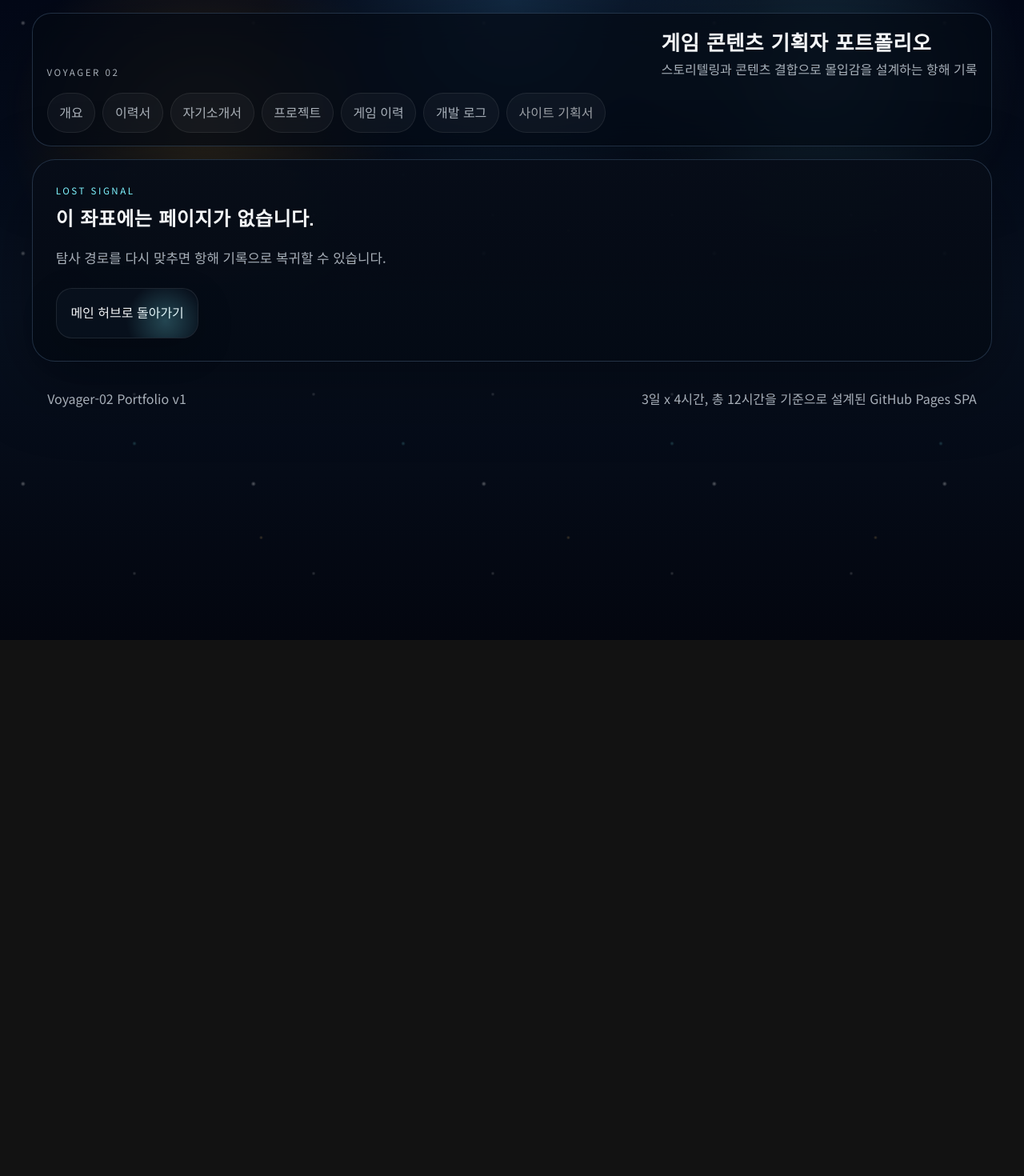
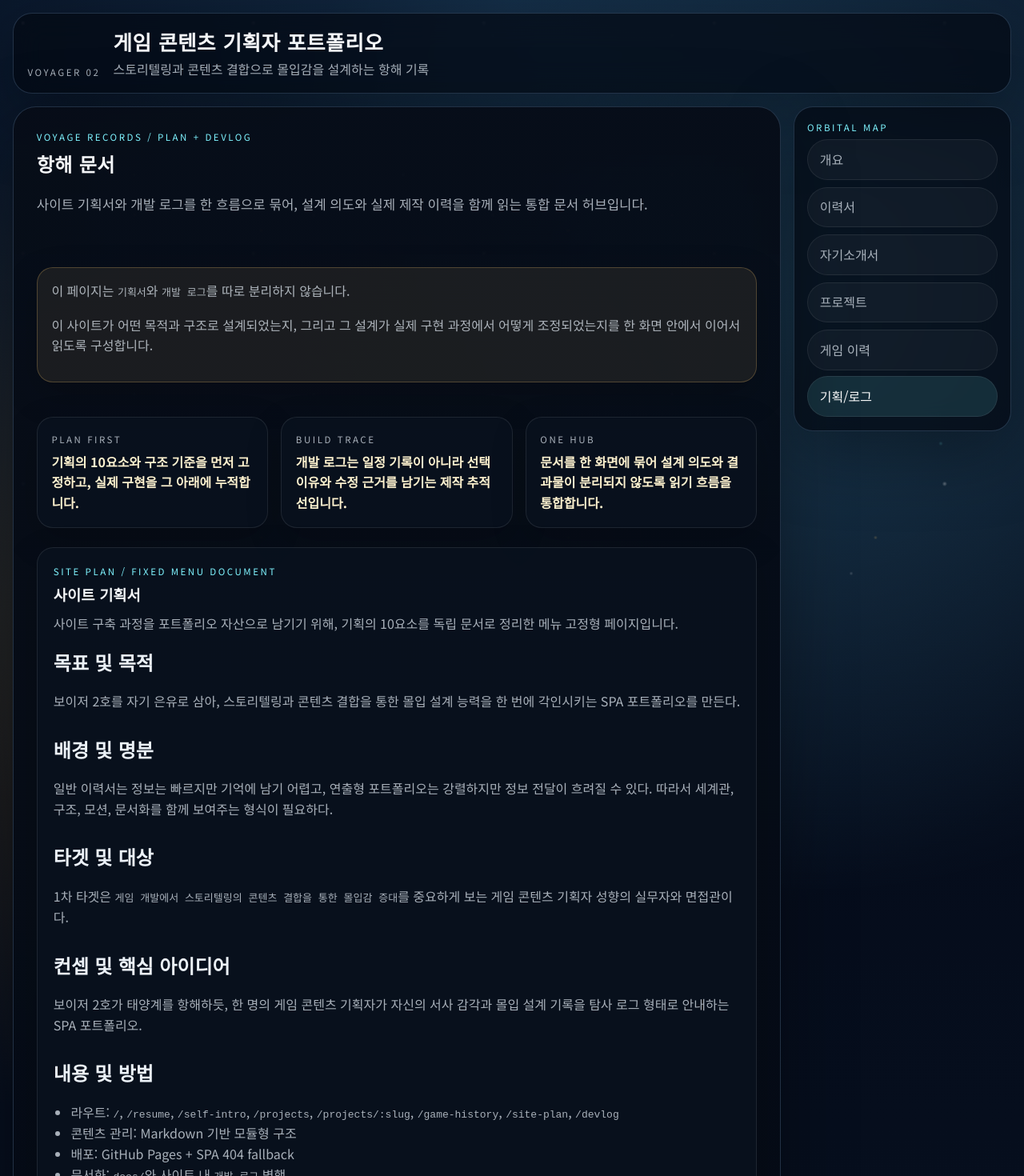
Before and after one commit to byesngmin/voyager-02-portfolio, a React (Vite) app: page /records in a window 1280 px wide. Shown: the top 1470 px of the page at 80% size. Before the commit the page ends 800 px from the top, so only its background shows below. Built offline with nearby package versions, Linux system fonts and the light colour scheme.

Commit message:
Update 홈 컴에서 추가 갱신

```diff
--- a/src/app/App.tsx
+++ b/src/app/App.tsx
@@ -1,16 +1,15 @@
-import { BrowserRouter, Route, Routes } from "react-router-dom";
+import { BrowserRouter, Navigate, Route, Routes } from "react-router-dom";
 import { IntroGate } from "../components/IntroGate";
 import { Layout } from "../components/Layout";
 import { RouteTransition } from "../components/RouteTransition";
-import { DevlogRoute } from "../routes/DevlogRoute";
 import { GameHistoryRoute } from "../routes/GameHistoryRoute";
 import { HomeRoute } from "../routes/HomeRoute";
 import { NotFoundRoute } from "../routes/NotFoundRoute";
 import { ProjectDetailRoute } from "../routes/ProjectDetailRoute";
 import { ProjectsRoute } from "../routes/ProjectsRoute";
+import { RecordsRoute } from "../routes/RecordsRoute";
 import { ResumeRoute } from "../routes/ResumeRoute";
 import { SelfIntroRoute } from "../routes/SelfIntroRoute";
-import { SitePlanRoute } from "../routes/SitePlanRoute";
 
 export default function App() {
   return (
@@ -25,8 +24,9 @@ export default function App() {
               <Route path="/projects" element={<ProjectsRoute />} />
               <Route path="/projects/:slug" element={<ProjectDetailRoute />} />
               <Route path="/game-history" element={<GameHistoryRoute />} />
-              <Route path="/site-plan" element={<SitePlanRoute />} />
-              <Route path="/devlog" element={<DevlogRoute />} />
+              <Route path="/records" element={<RecordsRoute />} />
+              <Route path="/site-plan" element={<Navigate to="/records" replace />} />
+              <Route path="/devlog" element={<Navigate to="/records" replace />} />
               <Route path="*" element={<NotFoundRoute />} />
             </Routes>
           </RouteTransition>
--- a/src/components/Layout.tsx
+++ b/src/components/Layout.tsx
@@ -11,8 +11,7 @@ const navItems = [
   { to: "/self-intro", label: "자기소개서" },
   { to: "/projects", label: "프로젝트" },
   { to: "/game-history", label: "게임 이력" },
-  { to: "/devlog", label: "개발 로그" },
-  { to: "/site-plan", label: "사이트 기획서", subtle: true },
+  { to: "/records", label: "기획/로그", subtle: true },
 ];
 
 export function Layout({ children }: LayoutProps) {
@@ -27,6 +26,13 @@ export function Layout({ children }: LayoutProps) {
             <p>스토리텔링과 콘텐츠 결합으로 몰입감을 설계하는 항해 기록</p>
           </div>
         </div>
+      </header>
+
+      <div className="site-layout">
+        <main className="site-main">{children}</main>
+        <aside className="site-sidebar">
+          <div className="site-sidebar__panel">
+            <p className="site-header__eyebrow">Orbital Map</p>
             <nav className="site-nav" aria-label="주요 메뉴">
               {navItems.map((item) => (
                 <NavLink
@@ -46,9 +52,9 @@ export function Layout({ children }: LayoutProps) {
                 </NavLink>
               ))}
             </nav>
-      </header>
-
-      <main className="site-main">{children}</main>
+          </div>
+        </aside>
+      </div>
 
       <footer className="site-footer">
         <p>Voyager-02 Portfolio v1</p>
--- /dev/null
+++ b/src/content/pages/records.md
@@ -0,0 +1,10 @@
+---
+slug: records
+order: 6
+title: 항해 문서
+eyebrow: Voyage Records / Plan + Devlog
+summary: 사이트 기획서와 개발 로그를 한 흐름으로 묶어, 설계 의도와 실제 제작 이력을 함께 읽는 통합 문서 허브입니다.
+---
+이 페이지는 `기획서`와 `개발 로그`를 따로 분리하지 않습니다.
+
+이 사이트가 어떤 목적과 구조로 설계되었는지, 그리고 그 설계가 실제 구현 과정에서 어떻게 조정되었는지를 한 화면 안에서 이어서 읽도록 구성합니다.
--- a/src/content/pages/resume.md
+++ b/src/content/pages/resume.md
@@ -3,7 +3,7 @@ slug: resume
 order: 2
 title: 이력서 초안
 eyebrow: Resume / Draft Narrative Profile
-summary: 개인 이력의 세부 수치는 추후 교체 가능하도록 남겨 두고, 현재는 몰입 중심 콘텐츠 기획자의 작업 관점을 먼저 드러내는 버전입니다.
+summary: 이후 교체 예정
 ---
 ## 한 줄 정의
 
--- /dev/null
+++ b/src/routes/RecordsRoute.tsx
@@ -0,0 +1,113 @@
+import { getDevlogs, getPage } from "../lib/content";
+
+export function RecordsRoute() {
+  const hub = getPage("records");
+  const plan = getPage("site-plan");
+  const devlog = getPage("devlog");
+  const logs = getDevlogs();
+
+  if (!hub || !plan || !devlog) {
+    return null;
+  }
+
+  return (
+    <section className="page-section document-hub">
+      <header className="page-header">
+        {hub.frontmatter.eyebrow ? (
+          <p className="page-header__eyebrow">{hub.frontmatter.eyebrow}</p>
+        ) : null}
+        <h2>{hub.frontmatter.title}</h2>
+        {hub.frontmatter.summary ? (
+          <p className="page-header__summary">{hub.frontmatter.summary}</p>
+        ) : null}
+      </header>
+
+      <article
+        className="callout-banner markdown-body"
+        dangerouslySetInnerHTML={{ __html: hub.html }}
+      />
+
+      <div className="document-brief">
+        <article className="data-card">
+          <p className="signal-card__label">Plan First</p>
+          <strong>기획의 10요소와 구조 기준을 먼저 고정하고, 실제 구현을 그 아래에 누적합니다.</strong>
+        </article>
+        <article className="data-card">
+          <p className="signal-card__label">Build Trace</p>
+          <strong>개발 로그는 일정 기록이 아니라 선택 이유와 수정 근거를 남기는 제작 추적선입니다.</strong>
+        </article>
+        <article className="data-card">
+          <p className="signal-card__label">One Hub</p>
+          <strong>문서를 한 화면에 묶어 설계 의도와 결과물이 분리되지 않도록 읽기 흐름을 통합합니다.</strong>
+        </article>
+      </div>
+
+      <div className="document-shell">
+        <section className="document-section">
+          <header className="document-section__header">
+            {plan.frontmatter.eyebrow ? (
+              <p className="page-header__eyebrow">{plan.frontmatter.eyebrow}</p>
+            ) : null}
+            <h3>{plan.frontmatter.title}</h3>
+            {plan.frontmatter.summary ? <p>{plan.frontmatter.summary}</p> : null}
+          </header>
+          <article
+            className="markdown-body"
+            dangerouslySetInnerHTML={{ __html: plan.html }}
+          />
+        </section>
+
+        <section className="document-section">
+          <header className="document-section__header">
+            {devlog.frontmatter.eyebrow ? (
+              <p className="page-header__eyebrow">{devlog.frontmatter.eyebrow}</p>
+            ) : null}
+            <h3>{devlog.frontmatter.title}</h3>
+            {devlog.frontmatter.summary ? <p>{devlog.frontmatter.summary}</p> : null}
+          </header>
+
+          <article
+            className="markdown-body document-section__intro"
+            dangerouslySetInnerHTML={{ __html: devlog.html }}
+          />
+
+          <div className="timeline-list">
+            {logs.map((log) => (
+              <article className="timeline-card" key={log.slug}>
+                <div className="timeline-card__header">
+                  <div>
+                    <p className="timeline-card__eyebrow">{log.frontmatter.topic}</p>
+                    <h3>{log.frontmatter.title}</h3>
+                  </div>
+                  <span>{log.frontmatter.date}</span>
+                </div>
+                <div className="devlog-grid">
+                  <div>
+                    <p>Decision</p>
+                    <strong>{log.frontmatter.decision}</strong>
+                  </div>
+                  <div>
+                    <p>Problem</p>
+                    <strong>{log.frontmatter.problem}</strong>
+                  </div>
+                  <div>
+                    <p>Resolution</p>
+                    <strong>{log.frontmatter.resolution}</strong>
+                  </div>
+                  <div>
+                    <p>Next Step</p>
+                    <strong>{log.frontmatter.next_step}</strong>
+                  </div>
+                </div>
+                <div
+                  className="timeline-card__body markdown-body"
+                  dangerouslySetInnerHTML={{ __html: log.html }}
+                />
+              </article>
+            ))}
+          </div>
+        </section>
+      </div>
+    </section>
+  );
+}
--- a/src/styles/global.css
+++ b/src/styles/global.css
@@ -67,6 +67,7 @@ select {
 }
 
 .site-header,
+.site-layout,
 .site-main,
 .site-footer {
   position: relative;
@@ -74,7 +75,7 @@ select {
 }
 
 .site-header {
-  width: min(1200px, calc(100% - 2rem));
+  width: min(1320px, calc(100% - 2rem));
   margin: 1rem auto 0;
   padding: 1rem 1.1rem;
   border: 1px solid var(--border);
@@ -86,10 +87,8 @@ select {
 
 .site-header__brand {
   display: flex;
-  justify-content: space-between;
   gap: 1rem;
   align-items: end;
-  margin-bottom: 1rem;
 }
 
 .site-header__brand h1,
@@ -132,13 +131,37 @@ select {
   font-size: 0.72rem;
 }
 
+.site-layout {
+  width: min(1320px, calc(100% - 2rem));
+  margin: 1rem auto;
+  display: grid;
+  grid-template-columns: minmax(0, 1fr) 17rem;
+  gap: 1rem;
+  align-items: start;
+}
+
+.site-sidebar {
+  position: relative;
+}
+
+.site-sidebar__panel {
+  position: sticky;
+  top: 1rem;
+  padding: 1rem;
+  border: 1px solid var(--border);
+  border-radius: 1.5rem;
+  background: rgba(4, 9, 19, 0.72);
+  box-shadow: var(--shadow);
+  backdrop-filter: blur(18px);
+}
+
 .site-nav {
-  display: flex;
-  flex-wrap: wrap;
+  display: grid;
   gap: 0.55rem;
 }
 
 .site-nav__link {
+  display: block;
   padding: 0.72rem 0.92rem;
   border: 1px solid rgba(255, 255, 255, 0.08);
   border-radius: 999px;
@@ -159,12 +182,11 @@ select {
 }
 
 .site-main {
-  width: min(1200px, calc(100% - 2rem));
-  margin: 1rem auto;
+  min-width: 0;
 }
 
 .site-footer {
-  width: min(1200px, calc(100% - 2rem));
+  width: min(1320px, calc(100% - 2rem));
   margin: 0 auto 2rem;
   padding: 1.1rem 1.2rem 0;
   display: flex;
@@ -530,6 +552,49 @@ select {
   margin-top: 1rem;
 }
 
+.document-hub {
+  display: grid;
+  gap: 1.5rem;
+}
+
+.document-brief {
+  display: grid;
+  grid-template-columns: repeat(3, minmax(0, 1fr));
+  gap: 1rem;
+}
+
+.document-shell {
+  display: grid;
+  gap: 1rem;
+}
+
+.document-section {
+  padding: 1.25rem;
+  border: 1px solid rgba(255, 255, 255, 0.09);
+  border-radius: 1.3rem;
+  background: var(--surface);
+  box-shadow: 0 15px 45px rgba(0, 0, 0, 0.18);
+}
+
+.document-section__header {
+  margin-bottom: 1.1rem;
+}
+
+.document-section__header h3 {
+  margin: 0;
+  font-family: "Orbitron", sans-serif;
+}
+
+.document-section__header p:last-child {
+  margin: 0.45rem 0 0;
+  color: var(--text-muted);
+  max-width: 52rem;
+}
+
+.document-section__intro {
+  margin-bottom: 1.2rem;
+}
+
 .link-row {
   display: flex;
   flex-wrap: wrap;
@@ -698,8 +763,21 @@ select {
   .planet-grid,
   .project-grid,
   .data-grid,
-  .devlog-grid {
+  .devlog-grid,
+  .document-brief {
     grid-template-columns: 1fr;
+  }
+
+  .site-layout {
+    grid-template-columns: 1fr;
+  }
+
+  .site-sidebar {
+    order: -1;
+  }
+
+  .site-sidebar__panel {
+    position: static;
   }
 
   .site-header__brand,
@@ -716,7 +794,7 @@ select {
 
 @media (max-width: 640px) {
   .site-header,
-  .site-main,
+  .site-layout,
   .site-footer {
     width: min(100% - 1rem, 100%);
   }
@@ -734,8 +812,13 @@ select {
   }
 
   .site-nav {
+    display: flex;
     overflow-x: auto;
     padding-bottom: 0.2rem;
+  }
+
+  .site-nav__link {
+    white-space: nowrap;
   }
 }
 
```
Also changed, not shown: src/content/pages/home.md (+11 -9 lines). Lines whose indentation alone changed are shown as unchanged.
